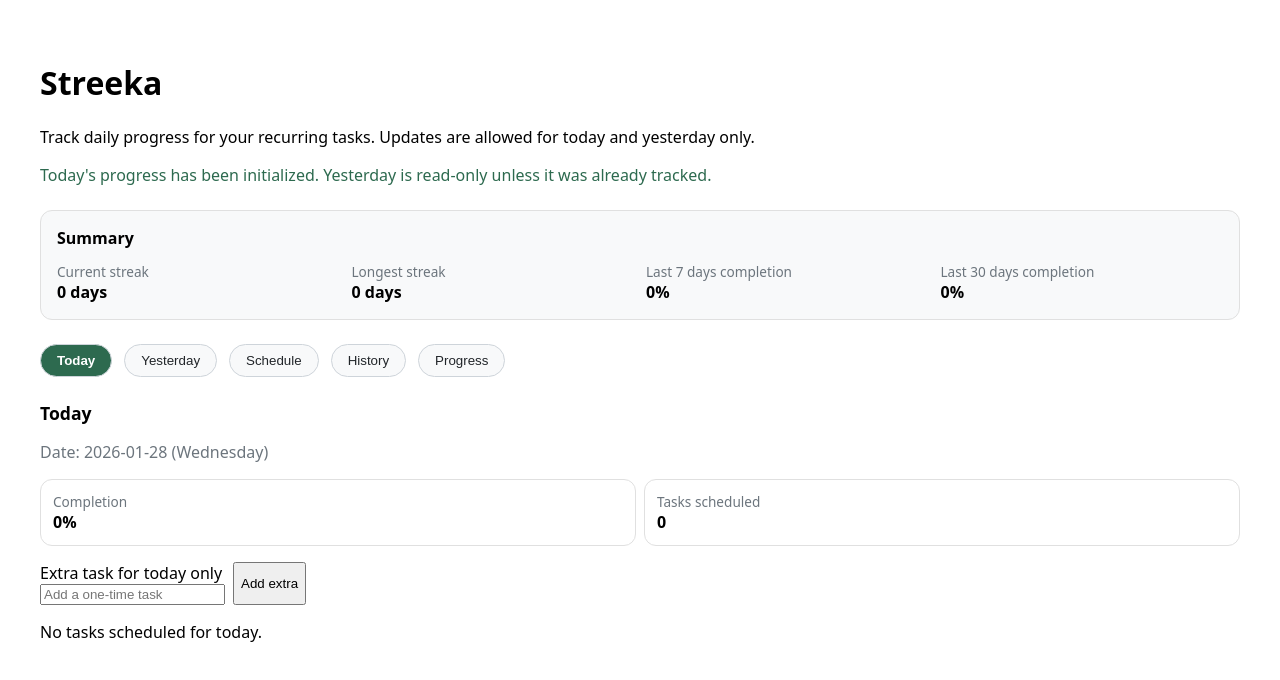
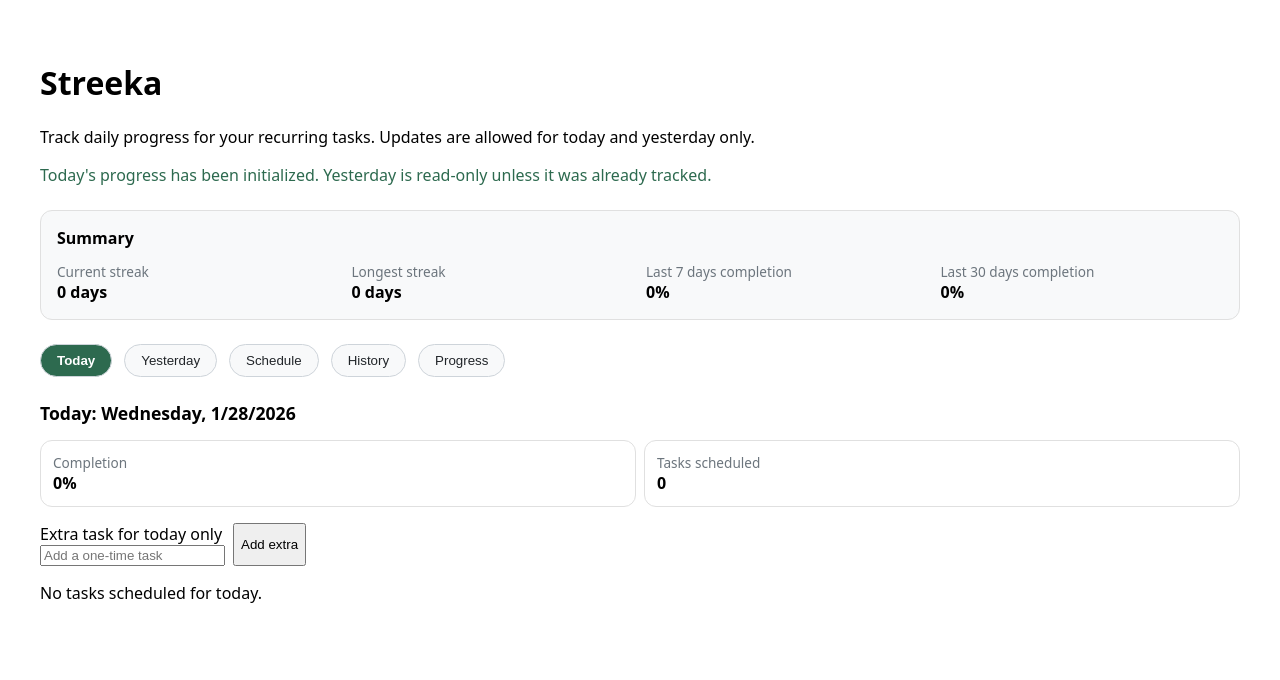
Before and after one commit to poserjs/streeka, a Next.js app: page / in a window 1280 px wide. Shown: the top 680 px of the page. Built offline with nearby package versions, Linux system fonts and the light colour scheme.

Commit message:
Update Today and Yesterday titles with weekday and date

```diff
--- a/app/page.tsx
+++ b/app/page.tsx
@@ -143,13 +143,17 @@ const getProgressPercentage = (summary: CompletionSummary): number => {
   );
 };
 
-const formatWeekday = (dateKey: string): string => {
+const formatDateHeading = (dateKey: string): string => {
   const date = parseDateKey(dateKey);
   if (!date) {
     return "";
   }
 
-  return new Intl.DateTimeFormat(undefined, { weekday: "long" }).format(date);
+  const weekday = new Intl.DateTimeFormat("en-US", {
+    weekday: "long",
+  }).format(date);
+
+  return `${weekday}, ${date.getMonth() + 1}/${date.getDate()}/${date.getFullYear()}`;
 };
 
 export default function HomePage() {
@@ -678,12 +682,9 @@ export default function HomePage() {
 
       {activeTab === "today" ? (
         <section style={{ marginTop: "1.5rem" }}>
-          <h2 style={{ fontSize: "1.1rem" }}>Today</h2>
-          {todayKey ? (
-            <p style={{ color: "#6c757d" }}>
-              Date: {todayKey} ({formatWeekday(todayKey)})
-            </p>
-          ) : null}
+          <h2 style={{ fontSize: "1.1rem" }}>
+            {todayKey ? `Today: ${formatDateHeading(todayKey)}` : "Today"}
+          </h2>
           <div
             style={{
               display: "grid",
@@ -804,12 +805,11 @@ export default function HomePage() {
 
       {activeTab === "yesterday" ? (
         <section style={{ marginTop: "1.5rem" }}>
-          <h2 style={{ fontSize: "1.1rem" }}>Yesterday</h2>
-          {yesterdayKey ? (
-            <p style={{ color: "#6c757d" }}>
-              Date: {yesterdayKey} ({formatWeekday(yesterdayKey)})
-            </p>
-          ) : null}
+          <h2 style={{ fontSize: "1.1rem" }}>
+            {yesterdayKey
+              ? `Yesterday: ${formatDateHeading(yesterdayKey)}`
+              : "Yesterday"}
+          </h2>
           {yesterdayTasks.length === 0 ? (
             <p>No tasks scheduled for yesterday.</p>
           ) : (
```
